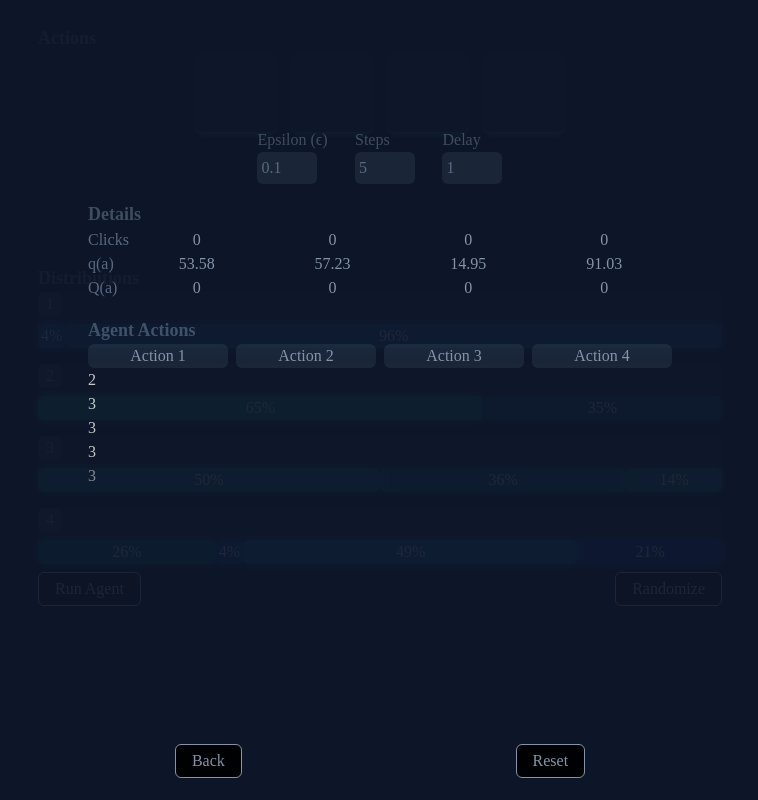
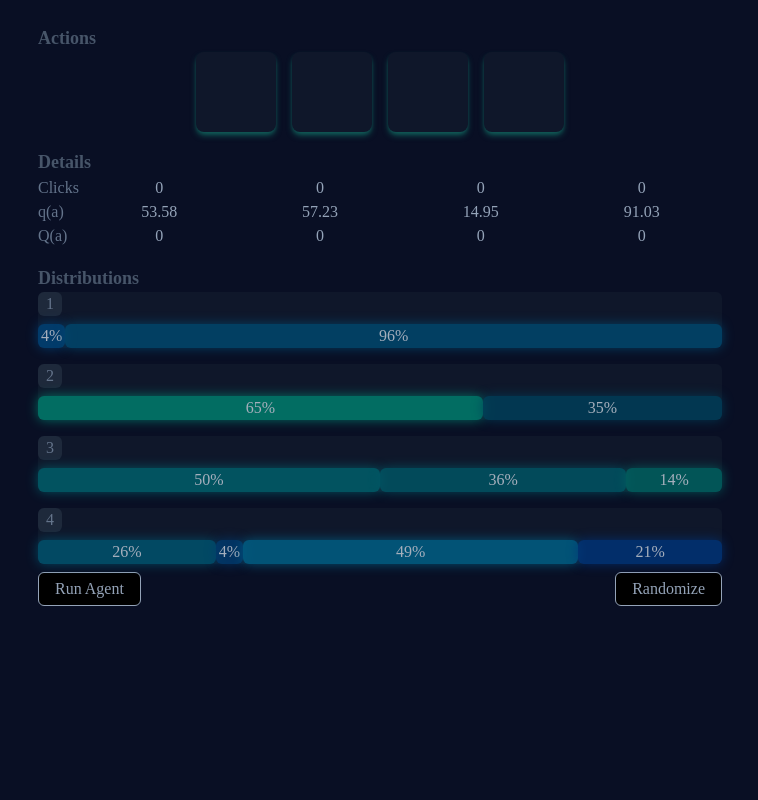
Before and after one commit to mweglowski/bandit_demonstration, a React (Create React App) app: page / in a window 1280 px wide. Shown: the whole page, without its empty margins (260-1018 px from the left). Built offline with nearby package versions, Linux system fonts and the light colour scheme.

Commit message:
cleaning

```diff
--- a/src/App.js
+++ b/src/App.js
@@ -3,13 +3,13 @@ import { Distribution } from "./objects/Distribution";
 import BanditButtons from "./components/BanditButtons";
 import BanditDetails from "./components/BanditDetails";
 import DistributionPanels from "./components/DistributionPanels";
-import SimulationContent from "./components/SimulationContent";
+import SimulationContent from "./components/Simulation/SimulationContent";
 import Section from "./UI/Section";
 import Backdrop from "./UI/Backdrop";
 
 function App() {
   const [banditsData, updateBanditsData] = useState([]);
-  const [isBackdropDisplayed, setBackDropDisplay] = useState(true);
+  const [isBackdropDisplayed, setBackDropDisplay] = useState(false);
 
   const generateBanditsData = () => {
     const initBanditsData = [];
```
